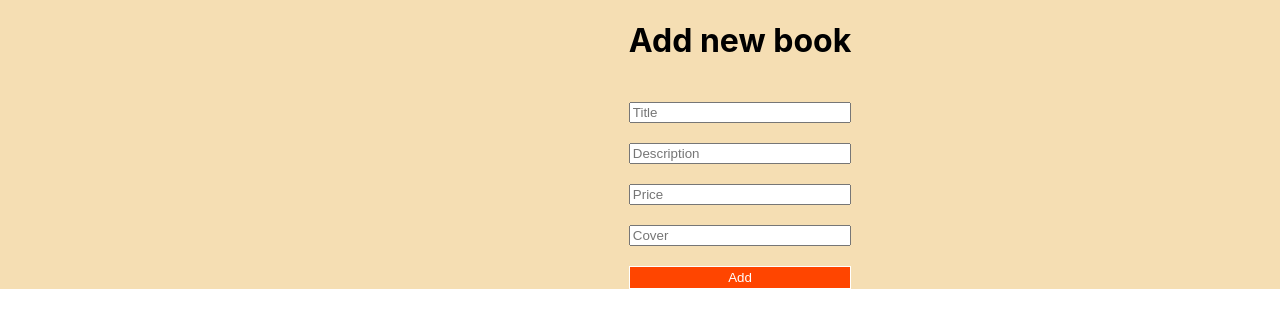
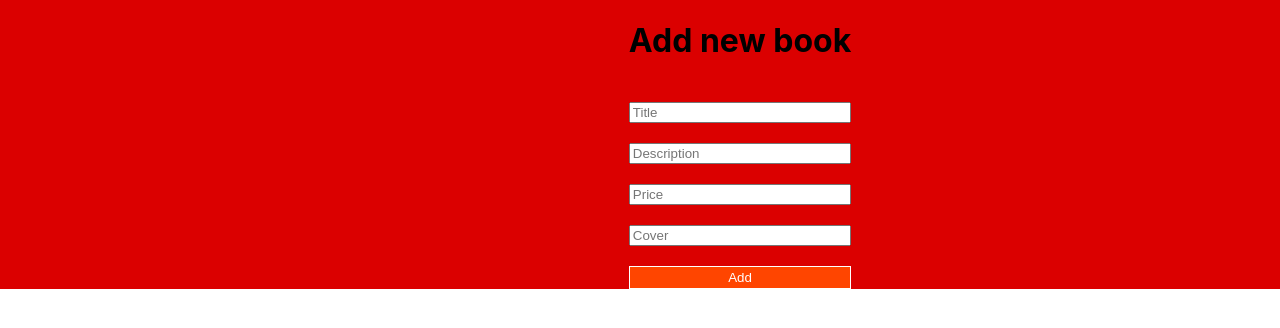
Before and after one commit to BaigMirzayaan/A-New-Story, a React (Create React App) app in the folder frontend/: page /add in a window 1280 px wide. Shown: the top 328 px of the page. Built offline with nearby package versions, Linux system fonts and the light colour scheme.

Commit message:
Update style.css

```diff
--- a/frontend/src/style.css
+++ b/frontend/src/style.css
@@ -5,7 +5,7 @@
     display: flex;
     text-align: center;
     justify-content: center;
-    background-color: wheat;
+    background-color: #db0000;
 
 }
 
@@ -16,7 +16,7 @@
     justify-content: center;
     text-align: center;
     gap: 25px;
-    background-color: white;
+    background-color: #000000;
 }
 
 .book{
@@ -31,7 +31,7 @@
 img{
     width: 200px;
     height: 300px;
-    background-color: rgb(85, 143, 150);
+    background-color: #ffffff;
     object-fit: cover;
 }
 
```
